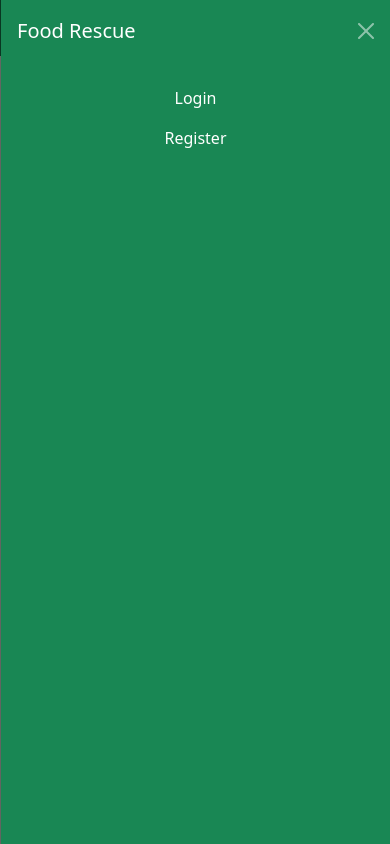
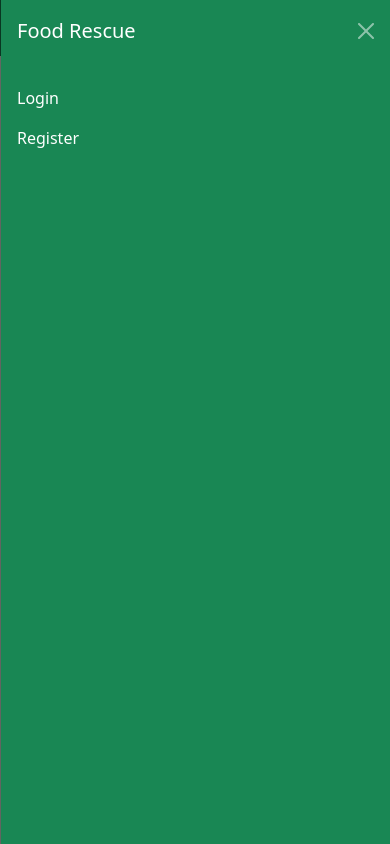
Before and after one commit to likithknp/food-rescue-UI, a React (Vite) app: page /add-donation in a window 390 px wide. Both pictures are taken after a click on the button "Open menu". Shown: the top 844 px of the page. Built offline with nearby package versions, Linux system fonts and the light colour scheme.

Commit message:
adding view emergency requests

```diff
--- a/src/components/Navbar.jsx
+++ b/src/components/Navbar.jsx
@@ -106,21 +106,21 @@ function Navbar() {
                         <h5 className="offcanvas-title" id="mobileMenuLabel">Food Rescue</h5>
                         <button type="button" className="btn-close btn-close-white" data-bs-dismiss="offcanvas" aria-label="Close"></button>
                     </div>
-                    <div className="offcanvas-body">
-                        <div className="navbar-nav">
+                    <div className="offcanvas-body text-start">
+                        <div className="navbar-nav w-100">
                             {!isLoggedIn ? (
                                 <>
-                                    <button type="button" className="nav-link text-white py-2 btn btn-link" onClick={() => handleMobileNav('/login')}>Login</button>
-                                    <button type="button" className="nav-link text-white py-2 btn btn-link" onClick={() => handleMobileNav('/register')}>Register</button>
+                                    <button type="button" className="nav-link text-white py-2 btn btn-link text-start" onClick={() => handleMobileNav('/login')}>Login</button>
+                                    <button type="button" className="nav-link text-white py-2 btn btn-link text-start" onClick={() => handleMobileNav('/register')}>Register</button>
                                 </>
                             ) : (
                                 <>
-                                    <button type="button" className="nav-link text-white py-2 btn btn-link" onClick={() => handleMobileNav('/dashboard')}>Dashboard</button>
-                                    <button type="button" className="nav-link text-white py-2 btn btn-link" onClick={() => handleMobileNav('/add-donation')}>Donate Food</button>
-                                    <button type="button" className="nav-link text-white py-2 btn btn-link" onClick={() => handleMobileNav('/donations')}>Available Food</button>
-                                    <button type="button" className="nav-link text-white py-2 btn btn-link" onClick={() => handleMobileNav('/ngos')}>NGOs</button>
-                                    <button type="button" className="nav-link text-white py-2 btn btn-link" onClick={() => handleMobileNav('/view-emergency-requests')}>Emergency Requests</button>
-                                    <button type="button" className="nav-link text-white py-2 btn btn-link" onClick={() => handleMobileNav('/profile')}>Profile</button>
+                                    <button type="button" className="nav-link text-white py-2 btn btn-link text-start" onClick={() => handleMobileNav('/dashboard')}>Dashboard</button>
+                                    <button type="button" className="nav-link text-white py-2 btn btn-link text-start" onClick={() => handleMobileNav('/add-donation')}>Donate Food</button>
+                                    <button type="button" className="nav-link text-white py-2 btn btn-link text-start" onClick={() => handleMobileNav('/donations')}>Available Food</button>
+                                    <button type="button" className="nav-link text-white py-2 btn btn-link text-start" onClick={() => handleMobileNav('/ngos')}>NGOs</button>
+                                    <button type="button" className="nav-link text-white py-2 btn btn-link text-start" onClick={() => handleMobileNav('/view-emergency-requests')}>Emergency Requests</button>
+                                    <button type="button" className="nav-link text-white py-2 btn btn-link text-start" onClick={() => handleMobileNav('/profile')}>Profile</button>
                                     <div className="mt-3">
                                         <button className="btn btn-outline-light w-100" onClick={() => { try { handleLogout(); document.querySelector('#mobileMenu .btn-close')?.click(); } catch(e){} }}>Logout</button>
                                     </div>
```
